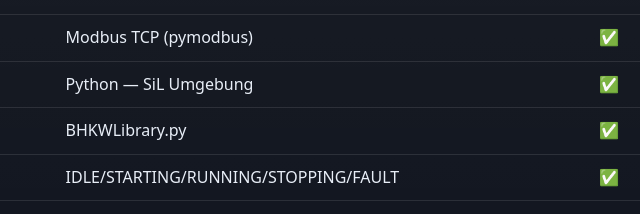
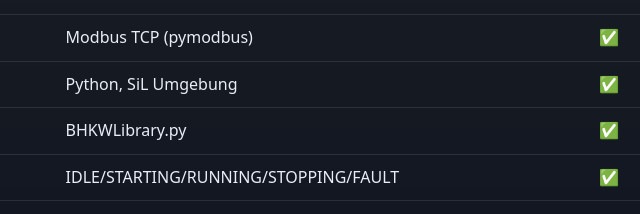
Before and after one commit to meka23749/CVV, a plain HTML site: page bhkw-system-tests.html in a window 1280 px wide. Shown: the part 5263-5477 px from the top of the page, 422-1062 px from the left. Drawn offline with Linux system fonts and the light colour scheme.

Commit message:
Update BHKW Simulator technology description

```diff
--- a/bhkw-system-tests.html
+++ b/bhkw-system-tests.html
@@ -293,7 +293,7 @@ python -m robot --pythonpath tests/keywords --outputdir results tests/</pre>
     <tbody>
       <tr><td>Test Framework</td><td>Robot Framework 7.x</td><td>✅</td></tr>
       <tr><td>Kommunikationsprotokoll</td><td>Modbus TCP (pymodbus)</td><td>✅</td></tr>
-      <tr><td>BHKW Simulator</td><td>Python — SiL Umgebung</td><td>✅</td></tr>
+      <tr><td>BHKW Simulator</td><td>Python, SiL Umgebung</td><td>✅</td></tr>
       <tr><td>Python Library</td><td>BHKWLibrary.py</td><td>✅</td></tr>
       <tr><td>Zustandsmaschine</td><td>IDLE/STARTING/RUNNING/STOPPING/FAULT</td><td>✅</td></tr>
       <tr><td>Fault Injection</td><td>Modbus Register direkt</td><td>✅</td></tr>
```
